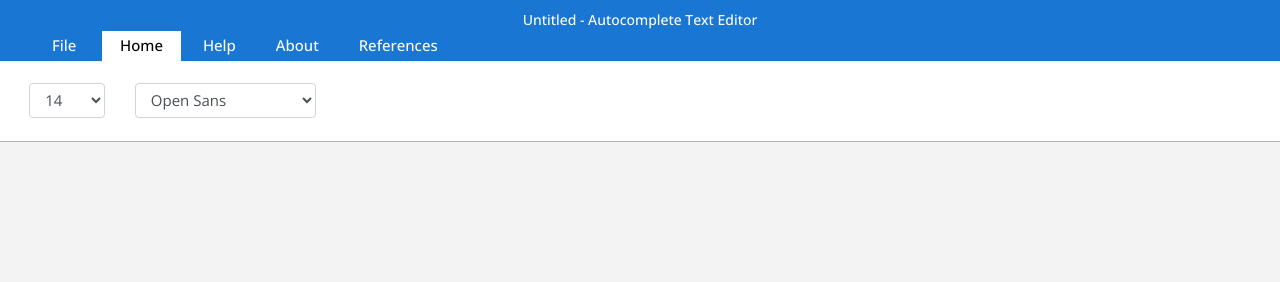
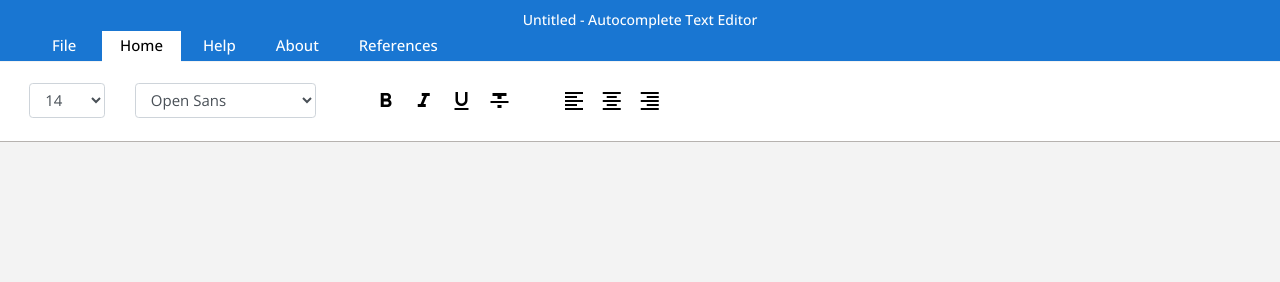
Before and after one commit to whoanuragverma/word-predictor, a Flask app: page / in a window 1280 px wide. Shown: the part 799-1081 px from the top of the page. Run offline with Flask 2, Linux system fonts and the light colour scheme; some libraries are stand-ins or nearby versions; some web fonts are replaced.

Commit message:
Complete functionality added

```diff
--- a/static/main.css
+++ b/static/main.css
@@ -29,7 +29,7 @@ a{
     border-bottom:  0.7px solid #b6b2af;
 }
 #input{
-    white-space: normal;
+    white-space: pre-wrap;
     background-color: #ffffff;
     position: relative;
     top: 180px;
@@ -175,7 +175,7 @@ i{
     padding: 5px;
     font-size: 28px !important;
 }
-.col-1:hover{
+.menu :hover{
     color: #0057b3;
 }
 @media print{
@@ -202,3 +202,12 @@ i{
 select{
     display: block;
 }
+.toggle{
+    background-color: #b6b2af;
+}
+.font-underline{
+    text-decoration: underline;
+}
+.font-strike{
+    text-decoration: line-through;
+}
--- a/static/main.js
+++ b/static/main.js
@@ -117,10 +117,19 @@ $("#input").keyup(function(e) {
         });
     }
 });
-$("#body").bind("contextmenu paste", function(e) {
-    console.log("Right click and paste disabled.");
+$("#body").bind("contextmenu", function(e) {
+    console.log("Right click disabled.");
     e.preventDefault();
 });
+$("#input").on("paste",function(event){
+    event.preventDefault();
+    var clipboarddata = $("#input").text()
+    clipboarddata +=  window.event.clipboardData.getData('text');
+    clipboarddata += '<span id="getter"></span>';
+    document.getElementById("input").innerHTML = clipboarddata;
+    placeCaretAtEnd(document.getElementById("input"));
+});
+
 $('span.buttons').click(function() {
     var id = $(this).attr('id');
     document.getElementById(active).className = "buttons";
@@ -139,13 +148,10 @@ function offline() {
     } else {
         $("#notsupport").hide();
         if (navigator.onLine != true) {
-            $("#offline").fadeIn(1500);
-            $("#ui").hide();
-            $("#loader").fadeOut(1200);
+            $("#ui").show();
         } else {
-            $("#offline").fadeOut(1200);
-            $("#ui").fadeIn(1500);
-            $("#loader").fadeIn(1500);
+            $("#ui").show();
+            $("#loader").show();
         }
     }
 }
@@ -191,3 +197,94 @@ $("#font-face").on('change',function () {
     var output = document.getElementById('output');
     output.style.setProperty("font-family",family);
 });
+function bold(){
+    if($("#bold").hasClass("toggle")){
+        $("#bold").removeClass("toggle");
+        $("#input").removeClass("font-weight-bold");
+        $("#output").removeClass("font-weight-bold");
+    }else{
+        $("#bold").addClass("toggle");
+        $("#input").addClass("font-weight-bold");
+        $("#output").addClass("font-weight-bold");
+    }
+}
+function italic(){
+    if($("#italic").hasClass("toggle")){
+        $("#italic").removeClass("toggle");
+        $("#input").removeClass("font-italic");
+        $("#output").removeClass("font-italic");
+    }else{
+        $("#italic").addClass("toggle");
+        $("#input").addClass("font-italic");
+        $("#output").addClass("font-italic");
+    }
+}
+function underline(){
+    if($("#underline").hasClass("toggle")){
+        $("#underline").removeClass("toggle");
+        $("#input").removeClass("font-underline");
+    }else{
+        $("#underline").addClass("toggle");
+        $("#input").addClass("font-underline");
+    }
+}
+function strike(){
+    if($("#strike").hasClass("toggle")){
+        $("#input").removeClass("font-strike");
+        $("#strike").removeClass("toggle");
+    }else{
+        $("#strike").addClass("toggle");
+        $("#input").addClass("font-strike");;
+    }
+}
+function left(){
+    if($("#right").hasClass("toggle")){
+        $("#right").removeClass("toggle");
+        $("#input").removeClass("text-right");
+    }
+    if($("#center").hasClass("toggle")){
+        $("#center").removeClass("toggle");
+        $("#input").removeClass("text-center");
+    }
+    if($("#left").hasClass("toggle")){
+        $("#input").removeClass("text-left");
+        $("#left").removeClass("toggle");
+    }else{
+        $("#left").addClass("toggle");
+        $("#input").addClass("text-left");;
+    }
+}
+function center(){
+    if($("#right").hasClass("toggle")){
+        $("#right").removeClass("toggle");
+        $("#input").removeClass("text-right");
+    }
+    if($("#left").hasClass("toggle")){
+        $("#left").removeClass("toggle");
+        $("#input").removeClass("text-left");
+    }
+    if($("#center").hasClass("toggle")){
+        $("#input").removeClass("text-center");
+        $("#center").removeClass("toggle");
+    }else{
+        $("#center").addClass("toggle");
+        $("#input").addClass("text-center");;
+    }
+}
+function right(){
+    if($("#left").hasClass("toggle")){
+        $("#left").removeClass("toggle");
+        $("#input").removeClass("text-left");
+    }
+    if($("#center").hasClass("toggle")){
+        $("#center").removeClass("toggle");
+        $("#input").removeClass("text-center");
+    }
+    if($("#right").hasClass("toggle")){
+        $("#input").removeClass("text-right");
+        $("#right").removeClass("toggle");
+    }else{
+        $("#right").addClass("toggle");
+        $("#input").addClass("text-right");;
+    }
+}
--- a/templates/home.html
+++ b/templates/home.html
@@ -12,22 +12,6 @@
 </head>
 
 <body id="body">
-    <div id="offline">
-        <div class="content">
-            <div class="text-center">
-                <img src="{{url_for('static',filename='icon.png')}}" alt="icon" class="icon">
-                <br>
-                <br>
-                <div class="intro">Autocomplete Text Editor</div>
-                <br>
-                <div class="short-exp">Uh oh! Seems like you're offline. Waiting for connection... </div>
-                <br>
-                <div class="progress" style="background-color: #616161;">
-                    <div class="indeterminate"></div>
-                </div>
-            </div>
-        </div>
-    </div>
     <div id="notsupport" style="display: none;">
         <div class="content">
             <div class="text-center">
@@ -71,11 +55,11 @@
             </div>
             <div class="expan" id="elem1a">
                 <div class="row">
-                    <div class="col-1" onclick="window.open('localhost:5000','_blank');"><i class="material-icons">insert_drive_file</i><br>&nbsp;New</div>
-                    <div class="col-1" onclick="save()"><a href="static/untitled.txt" download="Untitled"><i class="material-icons">save</i><br>&nbsp;Save</a></div>
-                    <div class="col-1" onclick="window.print()"><i class="material-icons">print</i><br>&nbsp;Print</div>
-                    <div class="col-1" onclick="pdf()">&nbsp;<i class="material-icons">picture_as_pdf</i><br>&nbsp;Save PDF</div>
-                    <div class="col-1" onclick="document.getElementById('modal').style = 'display:block;'"><i class="material-icons">info</i><br>&nbsp;Info</div>
+                    <div class="col-1 menu" onclick="window.open('localhost:5000','_blank');"><i class="material-icons">insert_drive_file</i><br>&nbsp;New</div>
+                    <div class="col-1 menu" onclick="save()"><a href="static/untitled.txt" download="Untitled"><i class="material-icons">save</i><br>&nbsp;Save</a></div>
+                    <div class="col-1 menu" onclick="window.print()"><i class="material-icons">print</i><br>&nbsp;Print</div>
+                    <div class="col-1 menu" onclick="pdf()">&nbsp;<i class="material-icons">picture_as_pdf</i><br>&nbsp;Save PDF</div>
+                    <div class="col-1 menu" onclick="document.getElementById('modal').style = 'display:block;'"><i class="material-icons">info</i><br>&nbsp;Info</div>
                     <div class="col-7"></div>
                 </div>
                 <div class="modal" id="modal">
@@ -115,10 +99,18 @@
                             <option value="'Roboto', sans-serif" style="font-family: 'Roboto', sans-serif;">Roboto</option>
                         </select>
                     </div>
-                    <div class="col-1"></div>
-                    <div class="col-1"></div>
-                    <div class="col-1"></div>
-                    <div class="col-6"></div>
+                    <div class="col-2" style="padding-top: 8px; padding-left: 38px;">
+                        <span class="material-icons" style="padding:5px;border-radius: 2px;" id="bold" onclick="bold()">format_bold</span>
+                        <span class="material-icons" style="padding:5px;border-radius: 2px;" id="italic" onclick="italic()">format_italic</span>
+                        <span class="material-icons" style="padding:5px;border-radius: 2px;" id="underline" onclick="underline()">format_underline</span>
+                        <span class="material-icons" style="padding:5px;border-radius: 2px;" id="strike" onclick="strike()">format_strikethrough</span>
+                    </div>
+                    <div class="col-2" style="padding-top: 8px;">
+                        <span class="material-icons" style="padding:5px;border-radius: 2px;" id="left" onclick="left()" >format_align_left</span>
+                        <span class="material-icons" style="padding:5px;border-radius: 2px;" id="center" onclick="center()">format_align_center</span>
+                        <span class="material-icons" style="padding:5px;border-radius: 2px;" id="right" onclick="right()">format_align_right</span>
+                    </div>
+                    <div class="col-5"></div>
                 </div>
             </div>
             <div class="expan" id="elem4a">HELP</div>
--- a/untitled.txt
+++ /dev/null
@@ -1 +0,0 @@
- jdgbjdg
```
Also changed, not shown: readme.md, storage/data.txt.
